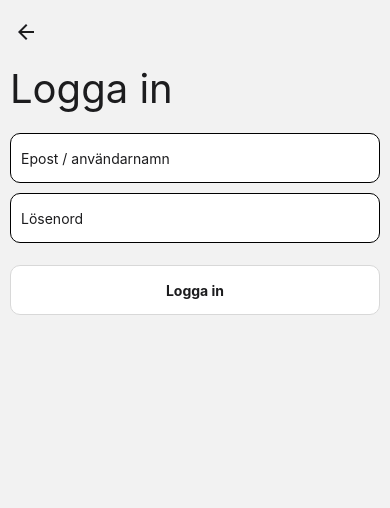
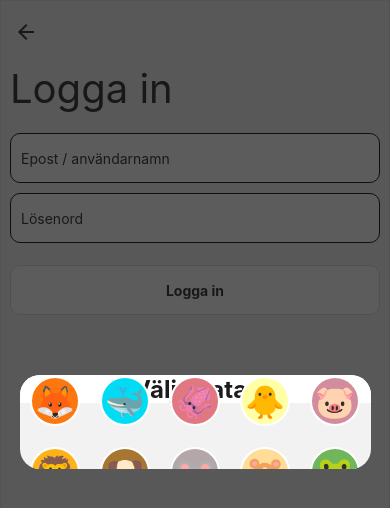
Before and after one commit to ViktorNy/TheHousehold, a React Native app: screen /Login in a window 390 px wide. Shown: the top 508 px of the page. Built offline with nearby package versions, Linux system fonts and the light colour scheme.

Commit message:
added primary border

```diff
--- a/component/Avatar.tsx
+++ b/component/Avatar.tsx
@@ -1,5 +1,7 @@
+import { useTheme } from "@react-navigation/native";
 import React from "react";
 import { View, StyleSheet, Text } from "react-native";
+import { Colors } from "react-native/Libraries/NewAppScreen";
 import { mockAvatarData } from "../data/data";
 
 interface Props {
@@ -11,11 +13,12 @@ interface Props {
 export default function Avatar({ avatarId, showCircle, avatarSize }: Props) {
     // Ska troligtvis hämtas ut på annat ställe
     const avatarList = mockAvatarData;
+    const colors = useTheme();
 
     const avatar = avatarList.find(a => a.id === avatarId);
     if (showCircle) {
         return (
-            <View style={[styles.avatarPosition, styles.root, { backgroundColor: avatar?.backgroundColor }]}>
+            <View style={[styles.avatarPosition, styles.root, { backgroundColor: avatar?.backgroundColor, borderColor: colors.colors.primary }]}>
                 <Text style={[{ fontSize: 32 }]}>{avatar?.avatar}</Text>
             </View>
         )
@@ -30,7 +33,8 @@ const styles = StyleSheet.create({
         height: 50,
         width: 50,
         borderRadius: 100,
-        marginTop: 1
+        marginTop: 1,
+        borderWidth: 2
     },
     avatarPosition: {
         justifyContent: 'center',
--- a/screens/StartScreen.tsx
+++ b/screens/StartScreen.tsx
@@ -23,6 +23,7 @@ export default function StartScreen({ navigation }: RootStackScreenProps<"Start"
                 <Text style={[styles.notMemberText, {color: colors.text}]}>Är du inte medlem?</Text>
                 <CustomNavigateButton buttonText="Registrera" goto={() => navigation.navigate("Register")} />
             </View>
+            <CustomPopupBox id={"1"} modalCase={"AI"}/>
         </SafeAreaView>
     );
 }
--- a/style/modalStyle.ts
+++ b/style/modalStyle.ts
@@ -56,9 +56,9 @@ export const modalStyles = StyleSheet.create({
         width: '100%',
         flexWrap: 'wrap',
         alignContent: 'center',
-        justifyContent: 'center'
+        justifyContent: 'center',
     },
     avatarStyle: {
-        padding: 10
+        padding: 10,
     }
 });
```
